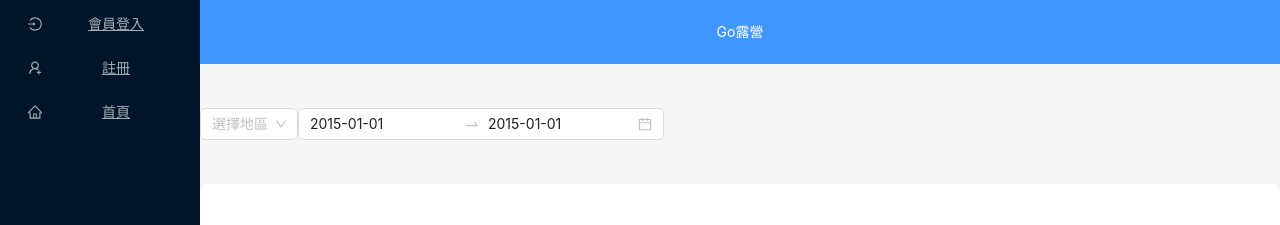
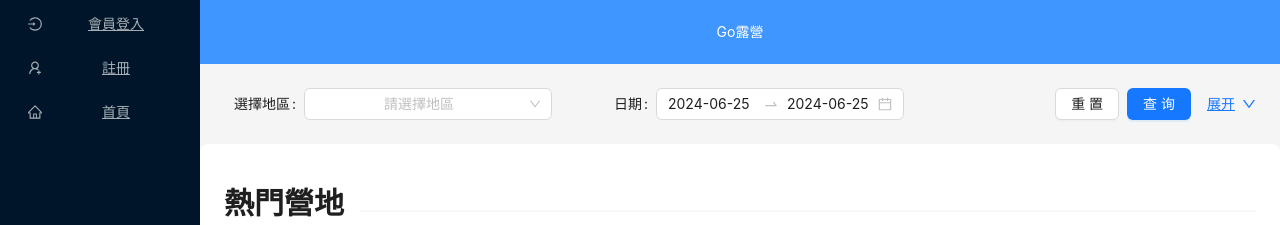
Before and after one commit to solodreamer/Camping, a React (Create React App) app: page /#/ in a window 1280 px wide. Shown: the top 225 px of the page. Built offline with nearby package versions, Linux system fonts and the light colour scheme; no server answers.

Commit message:
feat(): 新增Ant Pro-components元件，調整首頁選單和地區選單，修正註冊頁面的import

```diff
--- a/package.json
+++ b/package.json
@@ -4,6 +4,7 @@
   "private": true,
   "dependencies": {
     "@ant-design/icons": "^5.3.7",
+    "@ant-design/pro-components": "^2.7.14",
     "@emotion/react": "^11.11.4",
     "@emotion/styled": "^11.11.5",
     "@testing-library/jest-dom": "^5.16.5",
--- a/src/pages/homePage.js
+++ b/src/pages/homePage.js
@@ -1,16 +1,16 @@
 import React, { useEffect, useState } from "react";
 import { Link } from "react-router-dom";
-
-import {Layout, Menu, theme, Col, Row, Divider, Typography, Select, DatePicker,} from "antd";
-import { LoginOutlined, UserAddOutlined, HomeOutlined,} from "@ant-design/icons";
 
 import dayjs from "dayjs";
 import axios from "axios";
 
+import { Layout, Menu, theme, Col, Row, Divider, Typography,} from "antd";
+import { LoginOutlined, UserAddOutlined, HomeOutlined,} from "@ant-design/icons";
+import { QueryFilter, ProFormSelect, ProFormText, ProFormDateRangePicker} from '@ant-design/pro-components';
+
 //Antd元件屬性設定
 const { Header, Content, Footer, Sider } = Layout;
 const { Title } = Typography;
-const { RangePicker } = DatePicker;
 
 // 日期格式
 const dateFormat = "YYYY-MM-DD";
@@ -24,7 +24,6 @@ const headerStyle = {
   lineHeight: "64px",
   backgroundColor: "#4096ff",
   top: 0,
-  position: "sticky",
 };
 const contentStyle = {
   textAlign: "center",
@@ -46,14 +45,16 @@ const footerStyle = {
 const menuItems = [
   { key: "1", label: "會員登入", icon: <LoginOutlined />, path: "/login" },
   { key: "2", label: "註冊", icon: <UserAddOutlined />, path: "/register" },
-  { key: "3", label: "首頁", icon: <HomeOutlined />, path: "/build" },
+  { key: "3", label: "首頁", icon: <HomeOutlined />, path: "/" },
 ];
 
 //地區選單
 const locations = [
-  { value: "north", label: "北部" },
-  { value: "central", label: "中部" },
-  { value: "south", label: "南部" },
+  { value: 1, label: "北部" },
+  { value: 2, label: "中部" },
+  { value: 3, label: "南部" },
+  { value: 4, label: "東部" },
+  { value: 5, label: "離島" },
 ];
 
 
@@ -79,9 +80,6 @@ function HomePage() {
     token: { colorBgContainer, borderRadiusLG },
   } = theme.useToken();
 
-  const onChange = (value) => {
-    console.log(value);
-  };
 
   return (
     <Layout>
@@ -98,21 +96,11 @@ function HomePage() {
         <Header style={headerStyle}>Go露營</Header>
         <Content style={contentStyle}>
           <div>
-            <Row>
-              <Col>
-                <Select options={locations} placeholder="選擇地區"></Select>
-              </Col>
-              <Col>
-                <RangePicker
-                  defaultValue={[
-                    dayjs("2015-01-01", dateFormat),
-                    dayjs("2015-01-01", dateFormat),
-                  ]}
-                  format={dateFormat}
-                />
-              </Col>
-              <Col></Col>
-            </Row>
+             <QueryFilter defaultCollapsed submitter>
+                <ProFormSelect name="select" label="選擇地區" options={locations}  placeholder="請選擇地區"/>
+                <ProFormDateRangePicker name="dateRange" label="日期" initialValue={[dayjs(), dayjs()]}/>
+                <ProFormText name="status" label="營區名稱" placeholder="搜索..."/>
+             </QueryFilter>
           </div>
           <Typography>
             <div
```
Also changed, not shown: src/pages/register.js (+3 -10 lines).
